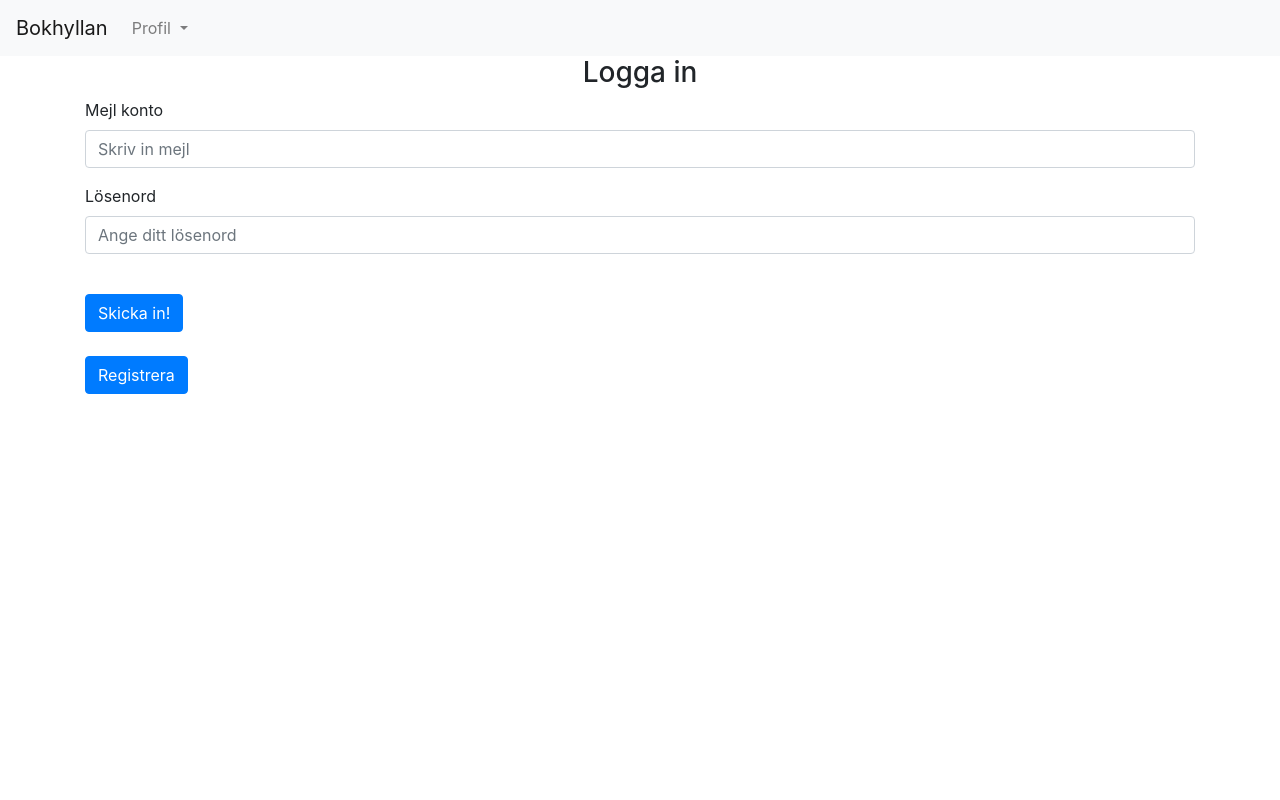
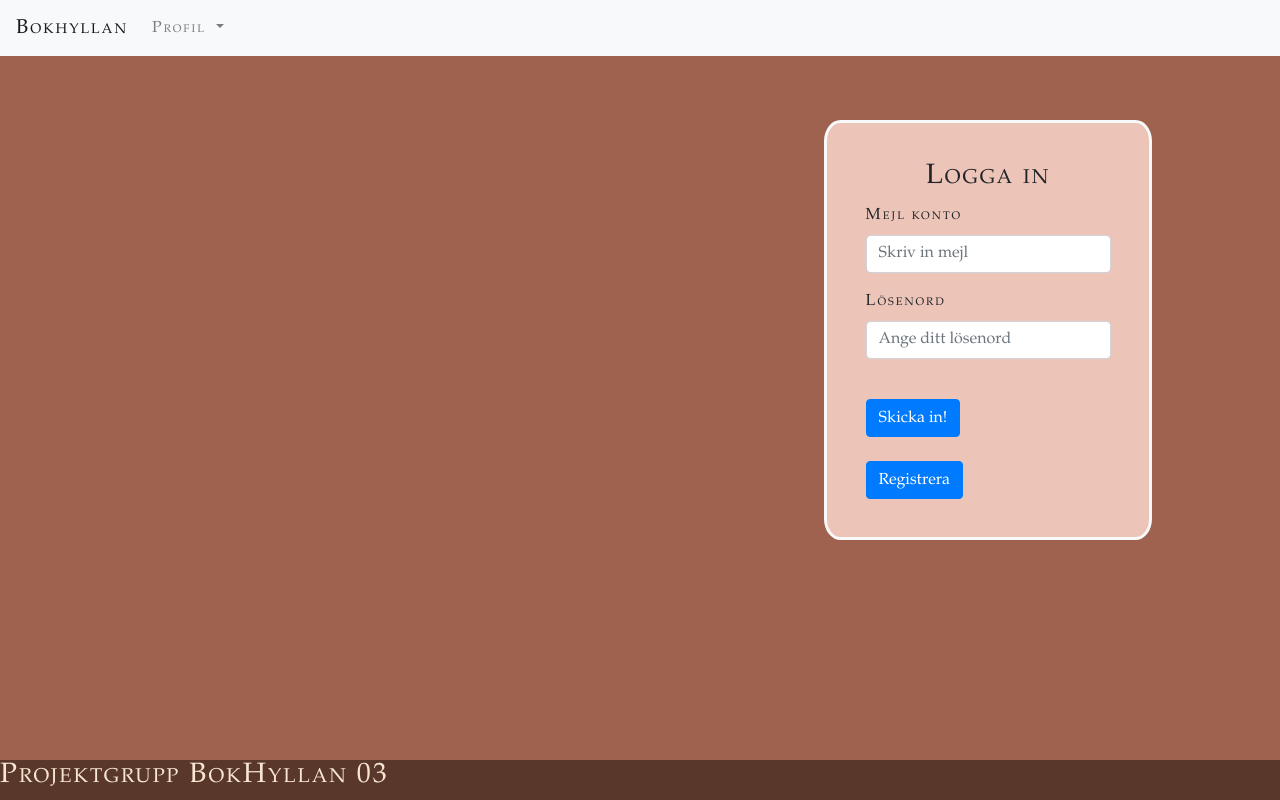
Before and after one commit to carbarcor/BokHyllan, a Flask app: page /login in a window 1280 px wide. Run offline with Flask 3, Linux system fonts and the light colour scheme.

Commit message:
1.0.2(Carlos)

```diff
--- a/BOKHYLLAN/website/static/styles/style.css
+++ b/BOKHYLLAN/website/static/styles/style.css
@@ -0,0 +1,30 @@
+body {
+    background-color: #9F624F;
+    font-family: "Palatino Linotype", "Book Antiqua", Palatino, serif;
+    font-variant: small-caps;
+    letter-spacing: 2px;
+    }
+
+#Login{
+    background-color: #edc5b8;
+    position: absolute;
+    right: 10%;
+    margin-top: 5%;
+    border: 3px solid #f8f9fa;
+    border-radius: 5%;
+    padding-top: 3%;
+    padding-bottom: 3%;
+    padding-left: 3%;
+    padding-right: 3%;
+
+
+}
+
+footer {
+    background-color: #59372B;
+    color: #F7E7CE;
+    position: absolute;
+    bottom: 0;
+    width: 100%;
+    height: 2.5rem;
+}
--- a/BOKHYLLAN/website/templates/base.html
+++ b/BOKHYLLAN/website/templates/base.html
@@ -104,5 +104,10 @@ en mer anständig version eller med var egen html och css kod-->
 </script>
 {% endblock %}
 
+</div>
+<footer>
+    <h3>Projektgrupp BokHyllan 03</h3>
+</footer>
+
   </body>
 </html>
--- a/BOKHYLLAN/website/templates/login.html
+++ b/BOKHYLLAN/website/templates/login.html
@@ -1,7 +1,7 @@
 {% extends "base.html" %}
 {% block title %}Login{% endblock %}
 {% block content %}
-<form method="POST">
+<form id="Login" method="POST">
     <h3 align="center"> Logga in </h3>
     <div class ="form-group">
         <label for="email"> Mejl konto</label>
```
